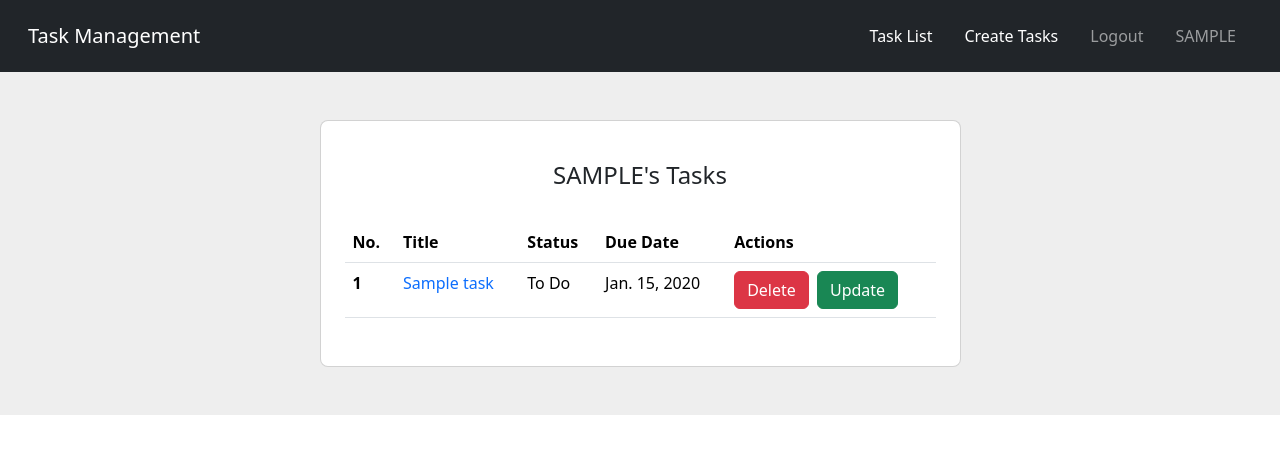
After one commit to Ammar-Munirr/Task-Management, a Django app: page / in a window 1280 px wide. The commit adds this page. Shown: the top 454 px of the page. Run offline with Django 4.2, Linux system fonts and the light colour scheme; a user stored in the database is signed in; tables that the repository leaves empty hold one stand-in row (values such as "Sample post").

Commit message:
adding update, list,delete view, adding some styling and implement some logic to handle login events

```diff
--- a/tasks/forms.py
+++ b/tasks/forms.py
@@ -33,5 +33,5 @@ class TaskForm(forms.ModelForm):
         widgets = {
             'title':forms.TextInput(attrs={'placeholder':'Enter Title:'}),
             'description':forms.Textarea(attrs={'placeholder':'Enter Description:'}),
-            'due_date':forms.DateInput(attrs={'placeholder':'Enter Task Due Date'})
+            'due_date':forms.DateInput(attrs={'type': 'date','placeholder':'Enter Task Due Date'})
         }
--- /dev/null
+++ b/tasks/templates/tasks/task-list.html
@@ -0,0 +1,48 @@
+{% extends "base.html" %}
+{% block content %}
+
+<section class="vh-50" style="background-color: #eee;">
+    <div class="container py-5 h-100">
+      <div class="row d-flex justify-content-center align-items-center h-100">
+        <div class="col col-lg-9 col-xl-7">
+          <div class="card rounded-3">
+            <div class="card-body p-4">
+              <h4 class="text-center my-3 pb-3">{{request.user.username | upper}}'s Tasks</h4>
+
+              <table class="table mb-4">
+                <thead>
+                  <tr>
+                    <th scope="col">No.</th>
+                    <th scope="col">Title</th>
+                    <th scope="col">Status</th>
+                    <th scope="col">Due Date</th>
+                    <th scope="col">Actions</th>
+                  </tr>
+                </thead>
+                <tbody>
+                  {% if tasks %}
+                    {% for task in tasks %}
+                  <tr>
+                    <th scope="row">{{ forloop.counter }}</th>
+                    <td><a href="{% url "task-update" task.id %}" style='text-decoration: none;'>{{task.title}}</a></td>
+                    <td>To Do</td>
+                    <td>{{task.due_date}}</td>
+                    <td>
+                      <a href="{% url 'task-delete' task.id %}"><button class="btn btn-danger">Delete</button></a>
+                      <a href="{% url "task-update" task.id %}"><button class="btn btn-success ms-1">Update</button></a>
+                    </td>
+                  </tr>
+                  {% endfor %}
+                </tbody>
+              </table>
+              {% else %}
+              <h2 class='row d-flex justify-content-center align-items-center'>No Tasks Yet</h2>
+              {% endif %}
+            </div>
+          </div>
+        </div>
+      </div>
+    </div>
+  </section>
+
+{% endblock content %}
--- a/tasks/urls.py
+++ b/tasks/urls.py
@@ -4,5 +4,8 @@ from . import views
 
 
 urlpatterns = [
-    path('task-create/',views.TaskCreate,name='task-create')
+    path('task-create/',views.TaskCreate,name='task-create'),
+    path('task-detail/<int:pk>/',views.TaskUpdate,name='task-update'),
+    path('',views.TaskList,name='task-list'),
+    path('task-delete/<int:pk>/',views.DeleteTask,name='task-delete')
 ]
--- a/tasks/views.py
+++ b/tasks/views.py
@@ -1,6 +1,7 @@
 from django.shortcuts import render,redirect
 from django.contrib import messages
 from .forms import CustomUserCreationForm,TaskForm
+from .models import Tasks
 
 def SignupView(request):
     form = CustomUserCreationForm()
@@ -24,7 +25,7 @@ def TaskCreate(request):
                 user_form = form.save(commit=False)
                 user_form.user = request.user
                 user_form.save()
-                return redirect('/')
+                return redirect('task-list')
         data = {
             'form':form
         }
@@ -32,3 +33,49 @@ def TaskCreate(request):
     else:
         messages.success(request,"Login First to create Tasks")
         return redirect('login')
+
+
+def TaskUpdate(request,pk):
+    if request.user.is_authenticated:
+        try:
+            task = Tasks.objects.filter(user=request.user).get(id=pk)
+        except:
+            messages.success(request,'The Task Not Found !')
+            return redirect('task-list')
+        form = TaskForm(instance=task)
+        if request.method=='POST':
+            form = TaskForm(request.POST,instance=task)
+            if form.is_valid():
+                form.save()
+                messages.success(request,'Task Updated Successfully')
+                return redirect('task-list')
+        data = {
+            'form':form
+        }
+        return render(request,'tasks/task-detail.html',data)
+    else:
+        messages.success(request,'Login First to Update the Task')
+        return redirect('login')
+
+
+def TaskList(request):
+    if request.user.is_authenticated:
+        tasks = Tasks.objects.filter(user=request.user)
+        data = {
+            'tasks':tasks
+        }
+        return render(request,'tasks/task-list.html',data)
+    else:
+        messages.success(request,'Login First to Check the Tasks')
+        return redirect('login')
+
+
+def DeleteTask(request,pk):
+    if request.user.is_authenticated:
+        task = Tasks.objects.filter(user=request.user).get(id=pk)
+        task.delete()
+        messages.success(request,'Task Deleted Successfully !')
+        return redirect('task-list')
+    else:
+        messages.success(request,'Must Login to delete task')
+        return redirect('login')
--- a/templates/navbar.html
+++ b/templates/navbar.html
@@ -9,7 +9,10 @@
         <ul class="navbar-nav ms-auto ">
           {% if request.user.is_authenticated %}
           <li class="nav-item">
-            <a class="nav-link mx-2 active" aria-current="page" href="#">Task List</a>
+            <a class="nav-link mx-2 active" aria-current="page" href="{% url "task-list" %}">Task List</a>
+          </li>
+          <li class="nav-item">
+            <a class="nav-link mx-2 active" aria-current="page" href="{% url "task-create" %}">Create Tasks</a>
           </li>
           {% endif %}
           {% if request.user.is_authenticated %}
@@ -26,7 +29,7 @@
           {% endif %}
           {% if request.user.is_authenticated %}
           <li class="nav-item">
-            <a class="nav-link mx-2" href="#">{{request.user.first_name}} {{request.user.last_name}}</a>
+            <a class="nav-link mx-2" href="#">{{request.user.username | upper}}</a>
           </li>
           {% endif %}
         </ul>
```
Also changed, not shown: tasks/templates/tasks/task-detail.html (added, +12 -0 lines).
